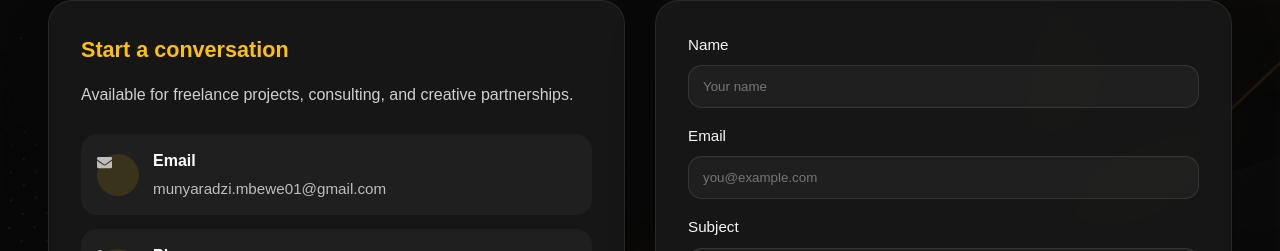
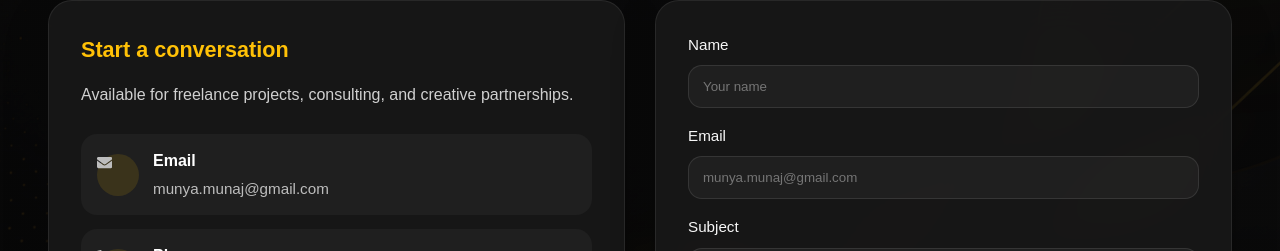
Before and after one commit to munya-meister/My-portfolio, a React (Vite) app: page / in a window 1280 px wide. Shown: the part 5925-6176 px from the top of the page. Built offline with nearby package versions, Linux system fonts and the light colour scheme; no server answers.

Commit message:
links added

```diff
--- a/src/components/contact/Contact.jsx
+++ b/src/components/contact/Contact.jsx
@@ -27,8 +27,8 @@ const contactMethods = [
   {
     icon: <FaEnvelope />,
     label: "Email",
-    value: "munyaradzi.mbewe01@gmail.com",
-    href: "https://mail.google.com/mail/?view=cm&to=munyaradzi.mbewe01@gmail.com",
+    value: "munya.munaj@gmail.com",
+    href: "https://mail.google.com/mail/?view=cm&to=munya.munaj@gmail.com",
   },
   {
     icon: <FaPhoneAlt />,
@@ -53,7 +53,7 @@ const socialLinks = [
   {
     icon: <FaLinkedin />,
     label: "LinkedIn",
-    href: "https://linkedin.com",
+    href: "https://www.linkedin.com/in/munyaradzi-mbewe-digital-marketer/",
   },
   {
     icon: <FaInstagram />,
@@ -285,7 +285,7 @@ ${message}`
                   id="email"
                   name="email"
                   type="email"
-                  placeholder="you@example.com"
+                  placeholder="munya.munaj@gmail.com"
                   value={form.email}
                   onChange={handleChange}
                   aria-invalid={Boolean(errors.email)}
--- a/src/components/resume/Resume.jsx
+++ b/src/components/resume/Resume.jsx
@@ -77,7 +77,7 @@ const profileDetails = [
   {
     icon: <FaEnvelope />,
     label: "Email",
-    value: "munyaradzi.mbewe01@gmail.com",
+    value: "munya.munaj@gmail.com",
   },
   { icon: <FaLanguage />, label: "Languages", value: "English, Shona" },
   {
```
Also changed, not shown: 1 other file (tests, documents, lock files or other folders).
